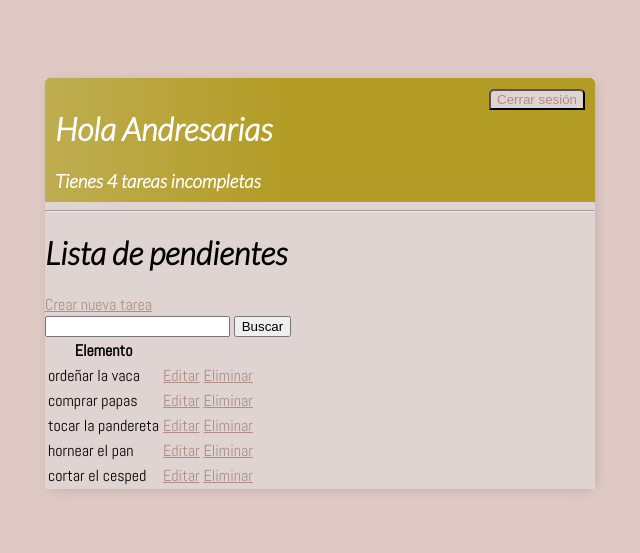
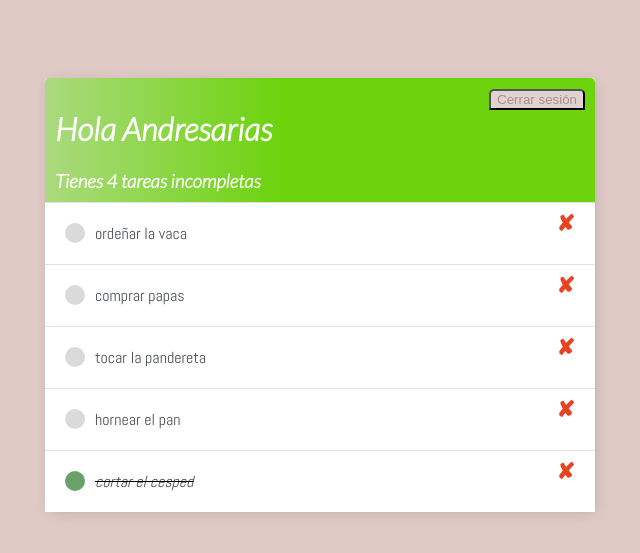
Before and after one commit to andresarias7/Task, a Django app: page / in a window 1280 px wide. Shown: the top 553 px of the page, without its empty margins (320-960 px from the left). Run offline with Django 4.2, Linux system fonts and the light colour scheme; a user stored in the database is signed in; data comes from the database, SQL or seed files in the repository; both versions use the stored data as it was after the commit.

Commit message:
list Stylus

```diff
--- a/base/templates/base/principal.html
+++ b/base/templates/base/principal.html
@@ -52,13 +52,55 @@
             color: #ffffff;
             padding: 10px;
             border-radius: 5px 5px 0 0;
-            background: linear-gradient(90deg, #BFAD50 0%, #B39C26 43%, #B39C26 100%);
+            background: linear-gradient(90deg, #ABDA7F  0%, #6CD30C  43%, #6CD30C  100%);
         }
 
         .barra-superior button{
             background-color: #DFD4D2;
             color: #AE8D86;
             border-radius: 5px 5px 0 0;
+        }
+
+        .envoltorio-tarea{
+            display: flex;
+            alingn-items: center;
+            justify-content: space-between;
+            padding: 20px;
+            background-color: #ffffff ;
+            border-top: 1px solid rgb(225, 225 ,225)
+        }
+
+        .titulo-tarea{
+            display: flex;
+        }
+
+        .titulo-tarea a{
+            text-decoration: none;
+            color: #4b5156;
+            margin-left: 10px;
+        }
+
+        .icono-tarea-completa{
+            height: 20px;
+            width: 20px;
+            background-color: rgb(105,162,105);
+            border-radius: 50px;
+        }
+
+        .icono-tarea-incompleta{
+            height: 20px;
+            width: 20px;
+            background-color: rgb(218, 218, 218);
+            border-radius: 50px;
+        }
+
+        .enlace-eliminar{
+            text-decoration: none;
+            font-weight: 900;
+            color: #EA4220;
+            font-size: 22px;
+            line-height: 0;
+
         }
 
 
--- a/base/templates/base/tarea_list.html
+++ b/base/templates/base/tarea_list.html
@@ -22,35 +22,40 @@
 
 
 </div>
-<hr>
 
 
 
 
-<h1>Lista de pendientes</h1>
-<a href="{% url "crear-tarea"%}">Crear nueva tarea</a>
+
+
+{% comment %} <a href="{% url "crear-tarea"%}">Crear nueva transaccion</a>
 
 <form method="GET">
     <input type="text" name="area-buscar" value="{{valor_buscado}}">
     <input type="submit" value="Buscar" >
 </form>
+ {% endcomment %}
 
-
-<table>
-    <tr>
-        <th>Elemento</th>
-        <th></th>
-        <th></th>
-        <th></th>
-    </tr>
+<div class = "envoltorio-items-tarea">
 
     {% for tarea in tareas %}
+    <div class = "envoltorio-tarea">
+        {% if tarea.completo %}
+        <div class = "titulo-tarea">
+            <div class = "icono-tarea-completa"></div>
+                <i><s><a href="{% url "editar-tarea" tarea.id %}">{{tarea}}</a></s></i>
+        </div>
+        <a class = "enlace-eliminar" href="{% url "eliminar-tarea" tarea.id %}">&#x2718;</a>
+        {% else %}
+        <div class = "titulo-tarea">
+            <div class = "icono-tarea-incompleta"></div>
+                <a href="{% url "editar-tarea" tarea.id %}">{{tarea}}</a>
+        </div>
+        <a class = "enlace-eliminar" href="{% url "eliminar-tarea" tarea.id %}">&#x2718;</a>
 
-    <tr>
-        <td>{{tarea.titulo}}</td>
-        <td><a href="{% url "editar-tarea" tarea.id %}">Editar</a></td>
-        <td><a href="{% url "eliminar-tarea" tarea.id %}">Eliminar</a></td>
-    </tr>
+        {% endif %}
+
+    </div>
 
     {% empty %}
     <h3>No hay elementos en esta lista</h3>
@@ -59,7 +64,8 @@
 
 
 
+</div>
 
-</table>
+
 
 {% endblock content %}
```
Also changed, not shown: db.sqlite3.
